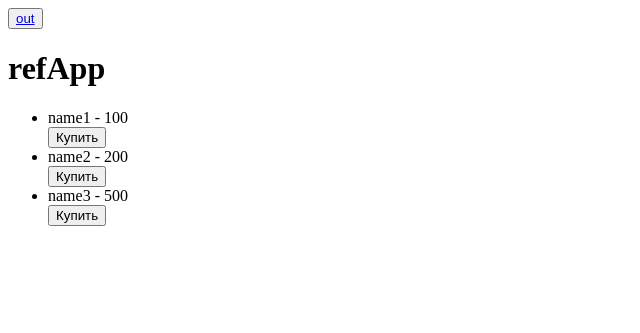
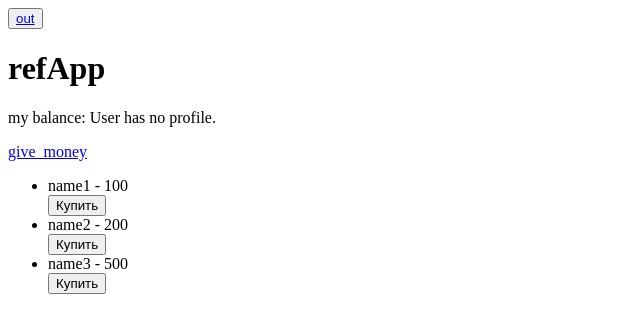
Before and after one commit to hyd3-me/test_postgreSQL, a Django app: page /store/ in a window 1280 px wide. Shown: the top 333 px of the page, without its empty margins (0-640 px from the left). Run offline with Django 5.2, Linux system fonts and the light colour scheme; the visitor is signed in with stand-in values (Sample User, id 1); parts of the project's set-up code (start-up, migrations or seed data) failed here and were passed over.

Commit message:
+http_test: give_money

```diff
--- a/ref_app/data_app.py
+++ b/ref_app/data_app.py
@@ -6,6 +6,7 @@ PROFILE_PATH            = 'profile'
 
 STORE_PATH              = 'store'
 POST_BUY_PATH           = 'post_buy'
+GIVE_MONEY_PATH         = 'give_money'
 
 
 USERNAME1 = 'testuser1'
--- a/ref_app/templates/store.html
+++ b/ref_app/templates/store.html
@@ -9,6 +9,8 @@
 {% endblock %}
 {% block content %}
 <div>
+    <p>my balance: {{ balance }}</p>
+    <p><a href='{% url "give_money" %}'>give_money</a></p>
     <ul>
         {% for product in products %}
             <li>{{ product.name }} - {{ product.price }}</li>
--- a/ref_app/urls.py
+++ b/ref_app/urls.py
@@ -11,9 +11,9 @@ urlpatterns = [
     path('profile/', views.profile, name=data_app.PROFILE_PATH),
     path('store/',  views.store_view, name=data_app.STORE_PATH),
     path('post_buy', views.post_buy_view, name=data_app.POST_BUY_PATH),
+    path('give_money/', views.give_money_view, name=data_app.GIVE_MONEY_PATH),
 
     # path('my_refs/', views.my_refs_view, name=data_app.REFERRAL_PATH),
     # path('all_refs/', views.all_refs_view, name=data_app.ALL_REFS_PATH),
     # path('buy_page/', views.buy_page_view, name=data_app.BUY_PATH),
-    # path('give_money/', views.give_money_view, name=data_app.GIVE_MONEY_PATH),
     ]
--- a/ref_app/views.py
+++ b/ref_app/views.py
@@ -72,7 +72,8 @@ def profile(request):
 def store_view(request):
     if not request.method == 'GET':
         return redirect(data_app.HOME_PATH)
-    return render(request, 'store.html', {'products': data_app.PRODUCTS})
+    err, balance = utils.get_balance_by_user(request.user)
+    return render(request, 'store.html', {'products': data_app.PRODUCTS, 'balance': balance})
 
 def post_buy_view(request):
     if request.method != "POST":
@@ -83,3 +84,7 @@ def post_buy_view(request):
     else:
         print('not this id')
     return redirect(data_app.HOME_PATH)
+
+def give_money_view(request):
+    s, resp1 = utils.get_money(request.user)
+    return redirect(data_app.STORE_PATH)
```
Also changed, not shown: ref_app/tests/test_ref_app_http.py (+13 -0 lines), README.md.
